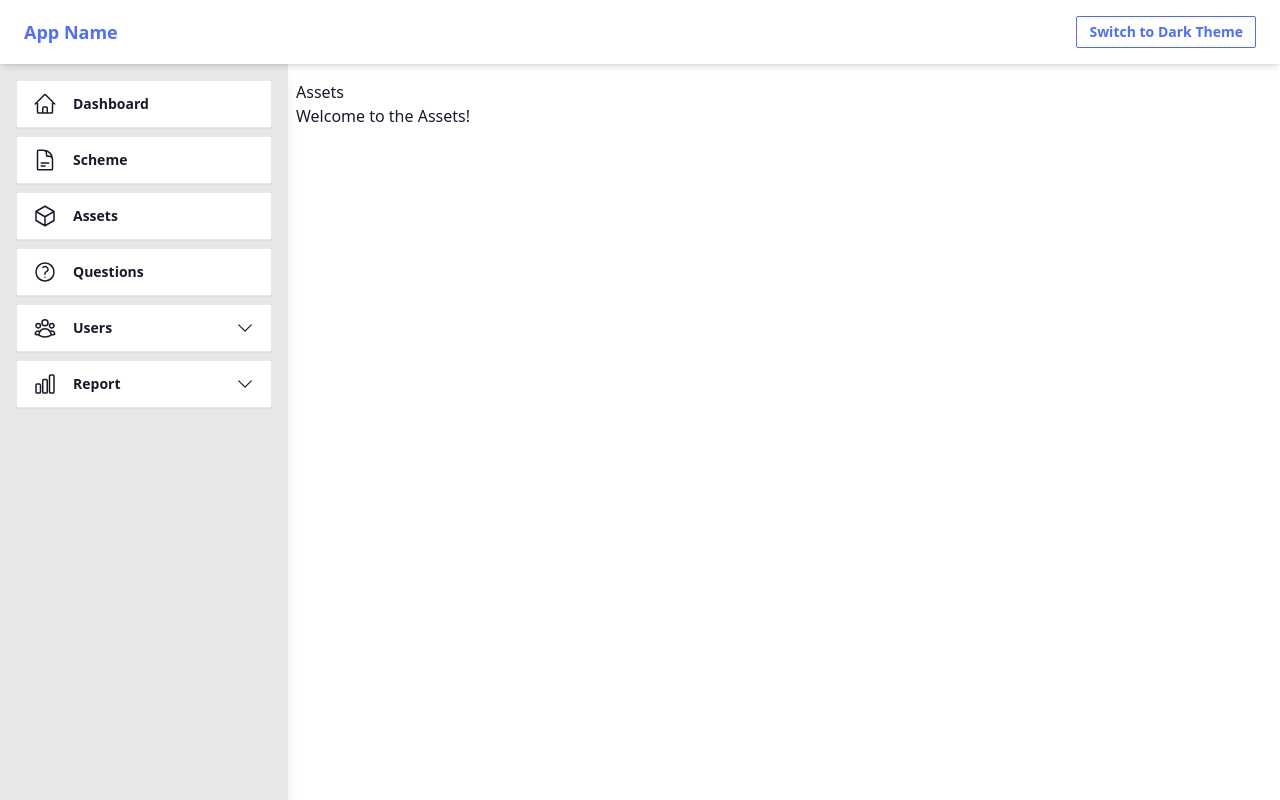
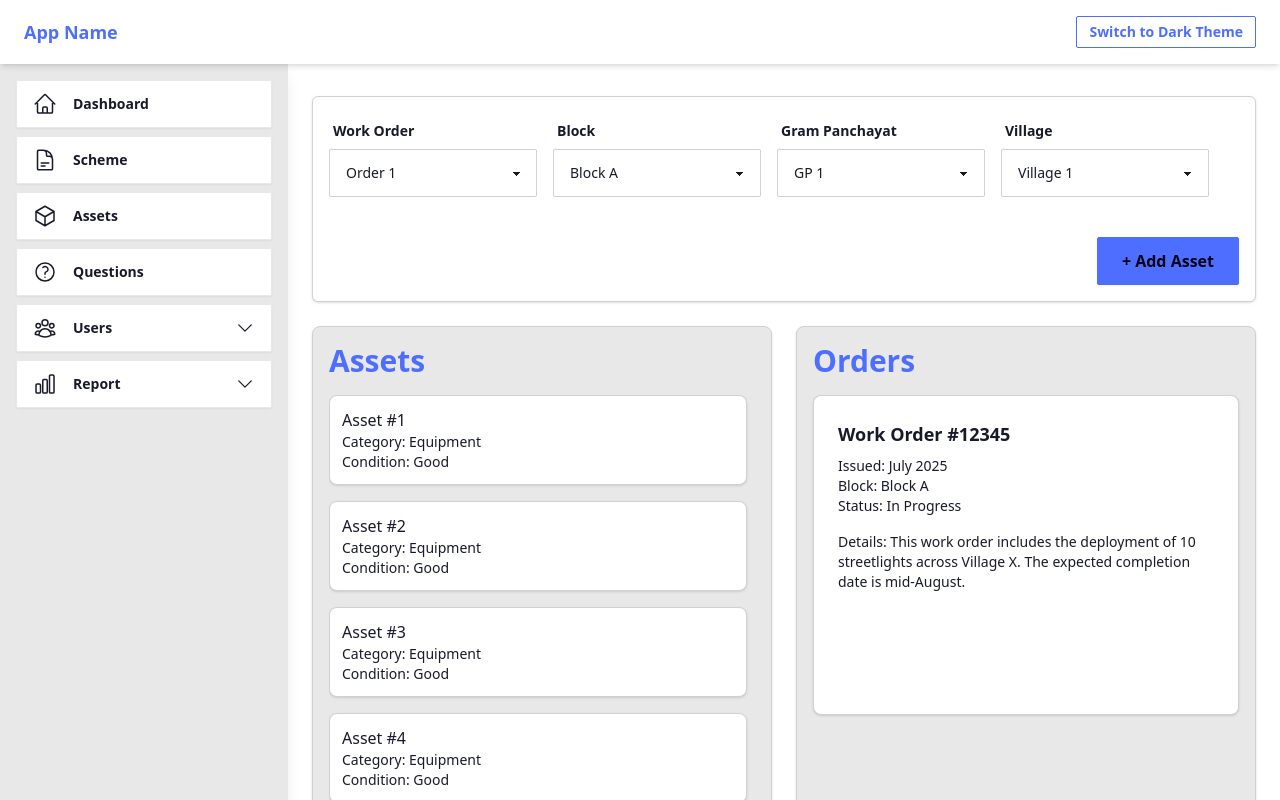
Before and after one commit to GIT-PRITAM/-Scheme-Management-Tool, a React (Create React App) app: page /assets in a window 1280 px wide. Built offline with nearby package versions, Linux system fonts and the light colour scheme.

Commit message:
initial asset component

```diff
--- a/src/App.js
+++ b/src/App.js
@@ -20,7 +20,7 @@ const App = () => {
   };
 
   return (
-    <div data-theme={theme} className="min-h-screen relative">
+    <div data-theme={theme} className="min-h-screen overflow-y-auto">
       <Router>
         <Sidebar />
 
--- a/src/components/Assets.jsx
+++ b/src/components/Assets.jsx
@@ -2,9 +2,106 @@ import React from 'react';
 
 const Assets = () => {
     return (
-        <div>
-            <h1>Assets</h1>
-            <p>Welcome to the Assets!</p>
+        <div className="min-h-screen p-4 flex flex-col gap-6">
+            {/* Navbar */}
+            <div className="bg-base-100 p-4 rounded-md shadow border border-base-300 flex flex-wrap items-center gap-4">
+                {/* Dropdowns */}
+                <div className="form-control w-52">
+                    <label className="label">
+                        <span className="label-text font-semibold">Work Order</span>
+                    </label>
+                    <select className="select select-bordered">
+                        <option>Order 1</option>
+                        <option>Order 2</option>
+                        <option>Order 3</option>
+                        <option>Order 4</option>
+                        <option>Order 5</option>
+                    </select>
+                </div>
+
+                <div className="form-control w-52">
+                    <label className="label">
+                        <span className="label-text font-semibold">Block</span>
+                    </label>
+                    <select className="select select-bordered">
+                        <option>Block A</option>
+                        <option>Block B</option>
+                        <option>Block C</option>
+                        <option>Block D</option>
+                        <option>Block E</option>
+                    </select>
+                </div>
+
+                <div className="form-control w-52">
+                    <label className="label">
+                        <span className="label-text font-semibold">Gram Panchayat</span>
+                    </label>
+                    <select className="select select-bordered">
+                        <option>GP 1</option>
+                        <option>GP 2</option>
+                        <option>GP 3</option>
+                        <option>GP 4</option>
+                        <option>GP 5</option>
+                    </select>
+                </div>
+
+                <div className="form-control w-52">
+                    <label className="label">
+                        <span className="label-text font-semibold">Village</span>
+                    </label>
+                    <select className="select select-bordered">
+                        <option>Village 1</option>
+                        <option>Village 2</option>
+                        <option>Village 3</option>
+                        <option>Village 4</option>
+                        <option>Village 5</option>
+                    </select>
+                </div>
+
+                {/* Add Asset Button - Bigger */}
+                <button className="btn btn-primary ml-auto mt-4 lg:mt-6 px-6 text-base">
+                    + Add Asset
+                </button>
+            </div>
+
+            {/* Main Sections */}
+            <div className="flex flex-col lg:flex-row gap-6 flex-grow">
+                {/* Left: Assets List */}
+                <div className="w-full lg:w-1/2 bg-base-200 rounded-lg p-4 shadow border border-base-300 flex flex-col max-h-[80vh]">
+                    <h2 className="text-3xl font-bold text-primary mb-2 sticky top-0 bg-base-200 z-10 pb-2">
+                        Assets
+                    </h2>
+                    <div className="overflow-y-auto pr-2 space-y-4">
+                        {Array.from({ length: 12 }).map((_, index) => (
+                            <div
+                                key={index}
+                                className="bg-base-100 p-3 rounded-lg shadow border border-base-300"
+                            >
+                                <h3 className="font-medium">Asset #{index + 1}</h3>
+                                <p className="text-sm text-base-content">Category: Equipment</p>
+                                <p className="text-sm text-base-content">Condition: Good</p>
+                            </div>
+                        ))}
+                    </div>
+                </div>
+
+                {/* Right: Orders Section */}
+                <div className="w-full lg:w-1/2 bg-base-200 rounded-lg p-4 shadow border border-base-300 flex flex-col">
+                    <h2 className="text-3xl font-bold text-primary mb-4">Orders</h2>
+
+                    {/* Work Order Card (now placed higher, not centered) */}
+                    <div className="bg-base-100 p-6 rounded-lg shadow border border-base-300 h-80 w-full">
+                        <h3 className="text-lg font-semibold">Work Order #12345</h3>
+                        <p className="mt-2 text-sm">Issued: July 2025</p>
+                        <p className="text-sm">Block: Block A</p>
+                        <p className="text-sm">Status: In Progress</p>
+                        <p className="text-sm mt-4">
+                            Details: This work order includes the deployment of 10 streetlights across Village X.
+                            The expected completion date is mid-August.
+                        </p>
+                    </div>
+                </div>
+            </div>
         </div>
     );
 };
--- a/src/components/Scheme.jsx
+++ b/src/components/Scheme.jsx
@@ -2,22 +2,24 @@ import { Link } from "react-router-dom";
 
 const Scheme = () => {
     return (
+        <div className="min-h-screen overflow-y-auto">
+
             <div className="min-h-screen flex flex-col">
-            {/* Top Nav */}
-            <nav className="w-full bg-base-100 px-4 py-3 top-0 rounded-md shadow border-b border-base-300">
+                {/* Full-width Top Navbar */}
+                <nav className="w-full bg-base-100 px-6 py-3 shadow border-b border-base-300">
                     <Link to="/add-scheme">
-                    <button className="btn btn-primary ml-3 rounded-md">+ Add Scheme</button>
+                        <button className="btn btn-primary rounded-md">+ Add Scheme</button>
                     </Link>
                 </nav>
 
-            {/* Main Content: Two Sections Side by Side */}
-            <div className="p-4 lg:p-6 flex flex-col lg:flex-row gap-6 flex-grow">
-                {/* Left: Schemes Section */}
+                {/* Main Content: Schemes (Left) and Work History (Right) */}
+                <div className="flex flex-col lg:flex-row flex-grow overflow-y-auto p-4 gap-6 bg-base-100">
+                    {/* Schemes Section (Left) */}
                     <div className="w-full lg:w-1/2 bg-base-200 rounded-lg p-6 shadow-md border border-base-300 flex flex-col">
                         <h2 className="text-2xl font-semibold text-primary mb-4">Schemes</h2>
 
-                    {/* Scrollable Schemes */}
-                    <div className="overflow-y-auto pr-2 space-y-4 max-h-[calc(100vh-13rem)]">
+                        {/* Scrollable Schemes List */}
+                        <div className="overflow-y-auto pr-2 space-y-4 flex-grow max-h-[calc(100vh-9rem)]">
                             {Array.from({ length: 6 }).map((_, index) => (
                                 <div
                                     key={index}
@@ -35,26 +37,20 @@ const Scheme = () => {
                         </div>
                     </div>
 
-                {/* Right: Work History Section */}
+                    {/* Work History Section (Right - Now Styled Like Orders) */}
                     <div className="w-full lg:w-1/2 bg-base-200 rounded-lg p-6 shadow-md border border-base-300 flex flex-col">
-                    <h2 className="text-2xl font-semibold text-primary mb-4">Work History</h2>
+                        <h2 className="text-3xl font-bold text-primary mb-4">Work History</h2>
 
-                    {/* Scrollable Work Cards */}
-                    <div className="overflow-y-auto pr-2 space-y-4 max-h-[calc(100vh-13rem)]">
-                        {Array.from({ length: 8 }).map((_, index) => (
-                            <div
-                                key={index}
-                                className="bg-base-100 p-4 rounded-lg shadow border border-base-300"
-                            >
-                                <h3 className="font-semibold text-lg">
-                                    Project #{index + 1}
-                                </h3>
-                                <p className="text-sm text-base-content">
-                                    Started: Jul 2025 | In Progress
+                        {/* Single Center-Aligned Card */}
+                        <div className="bg-base-100 p-6 rounded-lg shadow border border-base-300 h-80 w-full">
+                            <h3 className="text-lg font-semibold">Project #2025-08</h3>
+                            <p className="mt-2 text-sm">Started: July 2025</p>
+                            <p className="text-sm">Block: Block A</p>
+                            <p className="text-sm">Progress: 65%</p>
+                            <p className="text-sm mt-4">
+                                Details: This project involves the construction of community toilets and streetlights in Gram Panchayat Y, expected to complete by Sept 2025.
                             </p>
-                                <p className="mt-2 text-sm">Status: Ongoing</p>
                         </div>
-                        ))}
                     </div>
                 </div>
             </div>
```
Lines whose indentation alone changed are shown as unchanged.
